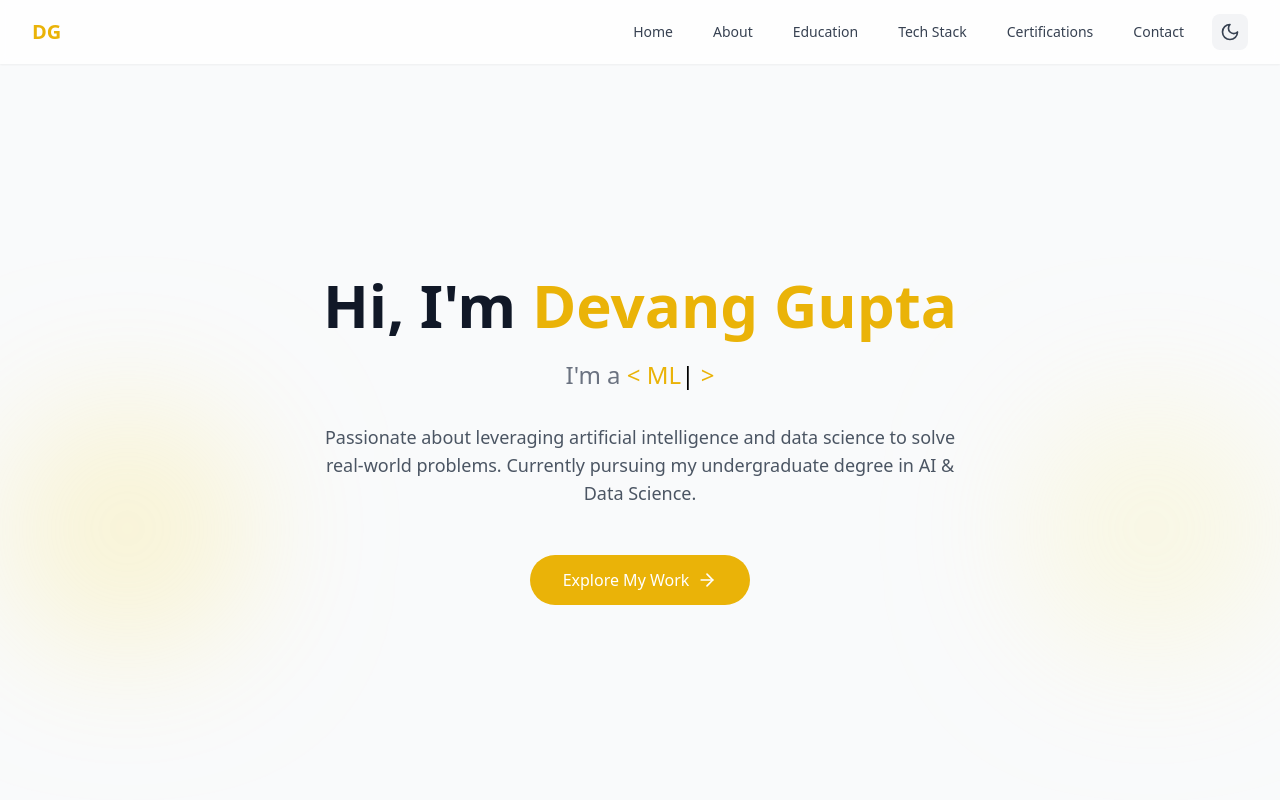
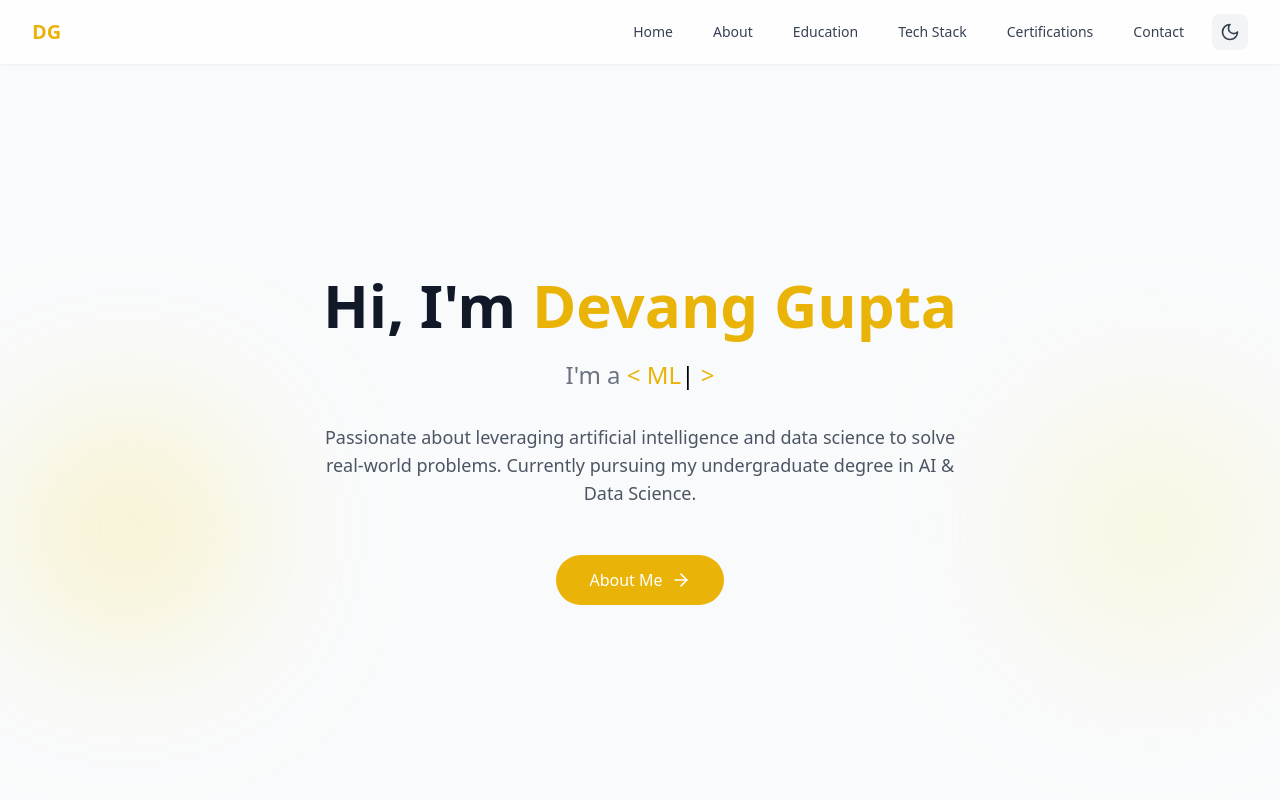
Before and after one commit to DX-STAR/Portfolio-Website, a React (Vite) app: page / in a window 1280 px wide. Shown: the top 800 px of the page. Built offline with nearby package versions, Linux system fonts and the light colour scheme.

Commit message:
Changed Explore My Work to About me in Hero section

```diff
--- a/src/components/Hero.tsx
+++ b/src/components/Hero.tsx
@@ -41,10 +41,12 @@ const Hero = () => {
             Currently pursuing my undergraduate degree in AI & Data Science.
           </p>
           <a
-            href="#projects"
+            // href="#projects"
+            href="#about"
             className="inline-flex items-center px-8 py-3 border border-transparent text-base font-medium rounded-full text-white bg-yellow-500 hover:bg-yellow-600 dark:bg-yellow-600 dark:hover:bg-yellow-700 transition-colors duration-300"
           >
-            Explore My Work
+            About Me
+            {/* Explore My Work */}
             <ArrowRight className="ml-2 w-5 h-5" />
           </a>
         </div>
```
